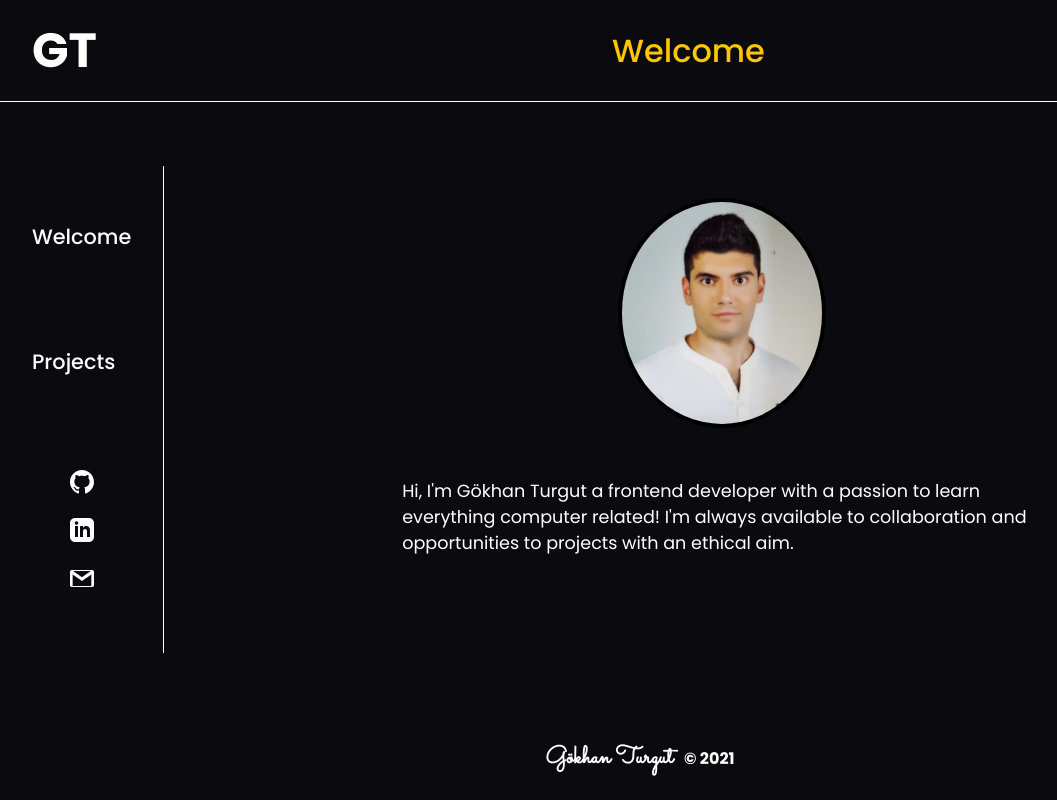
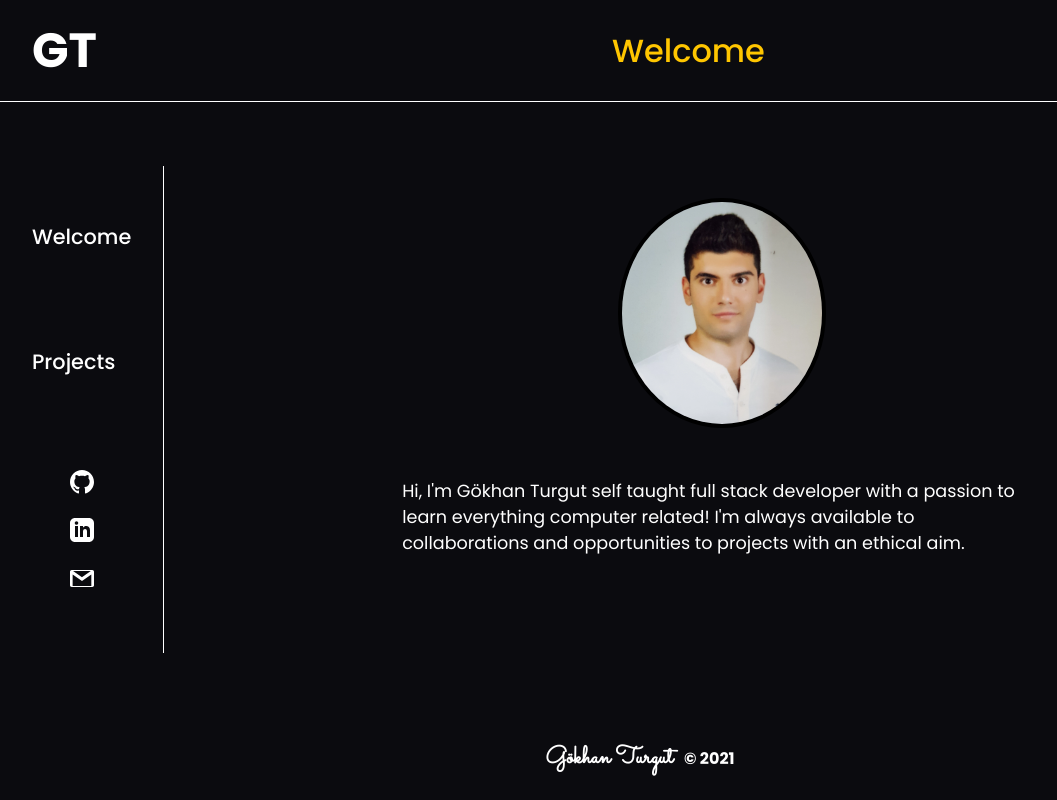
Before and after one commit to GokhanTurgut/portfolio, a React (Create React App) app: page / in a window 1280 px wide. Shown: the whole page, without its empty margins (0-1057 px from the left). Built offline with nearby package versions, Linux system fonts and the light colour scheme.

Commit message:
LInk and welcome page text update.

```diff
--- a/src/components/Navigation.tsx
+++ b/src/components/Navigation.tsx
@@ -24,7 +24,7 @@ const Navigation = (props: {
             </svg>
           </a>
           <a
-            href="https://www.linkedin.com/in/g%C3%B6khan-turgut-405835226"
+            href="https://www.linkedin.com/in/g-turgut"
             target="_blank"
             rel="noreferrer"
           >
--- a/src/components/Welcome.tsx
+++ b/src/components/Welcome.tsx
@@ -5,8 +5,8 @@ const Welcome = () => {
     <div className="welcome-container">
       <img src={picture} alt="Gokhan Turgut" />
       <p>
-        Hi, I'm Gökhan Turgut a frontend developer with a passion to learn
-        everything computer related! I'm always available to collaboration and
+        Hi, I'm Gökhan Turgut self taught full stack developer with a passion to learn
+        everything computer related! I'm always available to collaborations and
         opportunities to projects with an ethical aim.
       </p>
     </div>
```
